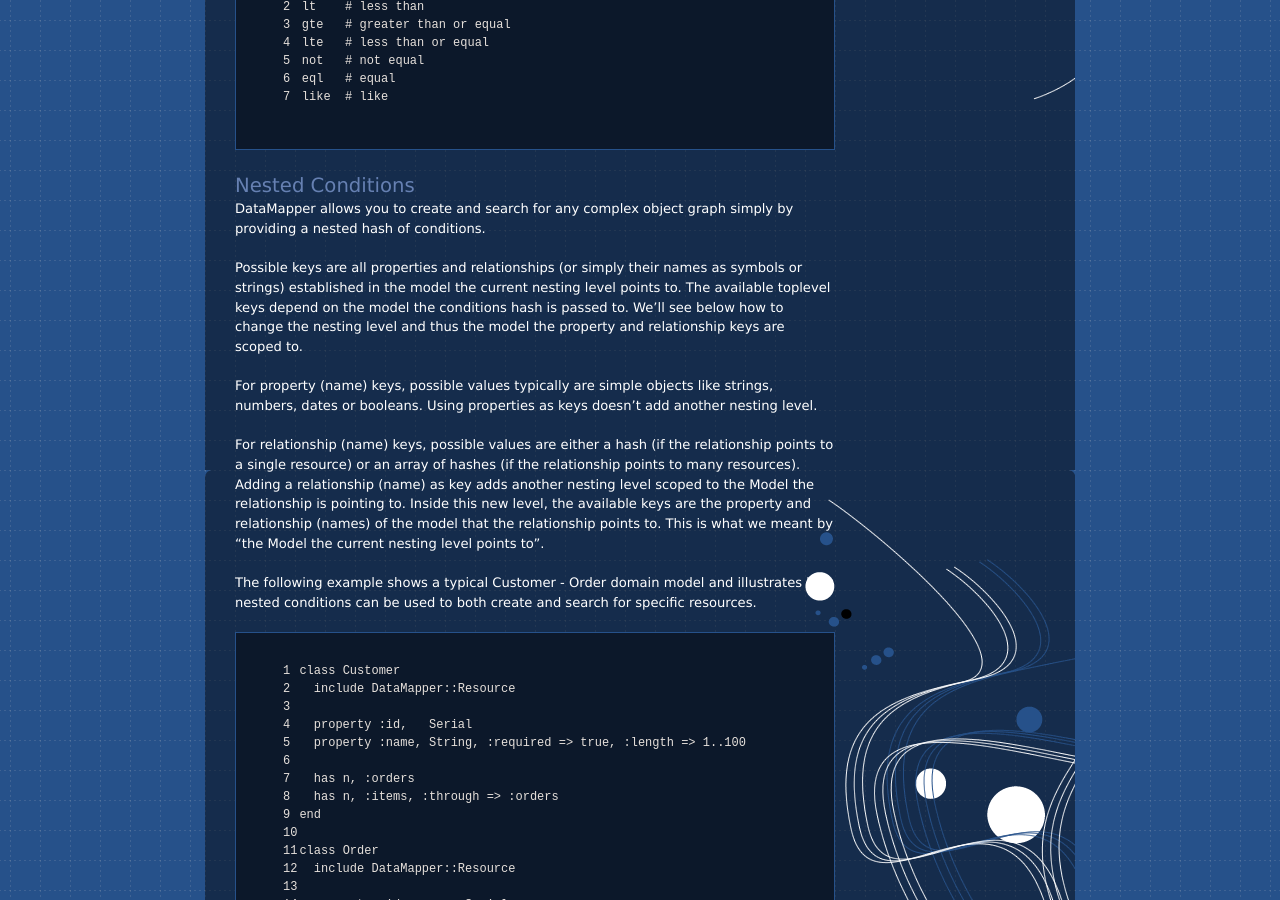
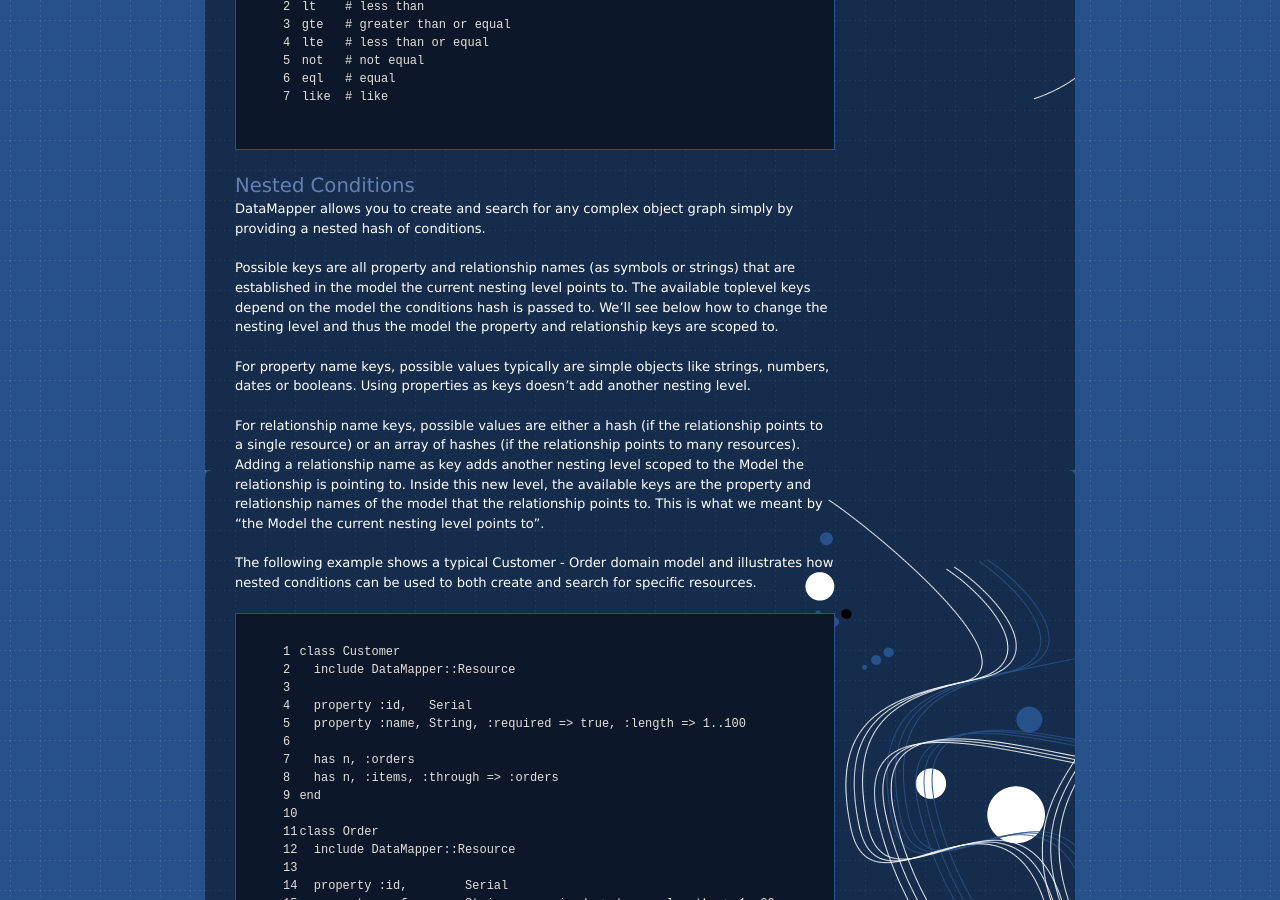
Before and after one commit to datamapper/datamapper.github.com, a Jekyll site: the page built from docs/find.markdown, in a window 1280 px wide and 900 px high, scrolled down 1659 px. Built offline with Jekyll 4.4.1, drawn with Linux system fonts in a browser that asks for light colours.

Commit message:
Some corrections to the docs about nested conditions
We now only mention that property and relationship
*names* are available as keys in nested conditions.

While it's technically possible to use Property
objects as keys too, I'd think that the use for
that is maybe rather rare. We can always add it
later if we decide that it's worth going into that
much detail.

Using relationship objects as keys was confusing
and wrong to begin with. A future commit will add
some docs for constructing QueryPath objects,
which is the actual concept behind the idea.

```diff
--- a/docs/find.markdown
+++ b/docs/find.markdown
@@ -91,11 +91,11 @@ Nested Conditions
 -----------------
 DataMapper allows you to create and search for any complex object graph simply by providing a nested hash of conditions.
 
-Possible keys are all properties and relationships (or simply their names as symbols or strings) established in the model the current nesting level points to. The available toplevel keys depend on the model the conditions hash is passed to. We'll see below how to change the nesting level and thus the model the property and relationship keys are scoped to.
+Possible keys are all property and relationship names (as symbols or strings) that are established in the model the current nesting level points to. The available toplevel keys depend on the model the conditions hash is passed to. We'll see below how to change the nesting level and thus the model the property and relationship keys are scoped to.
 
-For property (name) keys, possible values typically are simple objects like strings, numbers, dates or booleans. Using properties as keys doesn't add another nesting level.
+For property name keys, possible values typically are simple objects like strings, numbers, dates or booleans. Using properties as keys doesn't add another nesting level.
 
-For relationship (name) keys, possible values are either a hash (if the relationship points to a single resource) or an array of hashes (if the relationship points to many resources). Adding a relationship (name) as key adds another nesting level scoped to the Model the relationship is pointing to. Inside this new level, the available keys are the property and relationship (names) of the model that the relationship points to. This is what we meant by "the Model the current nesting level points to".
+For relationship name keys, possible values are either a hash (if the relationship points to a single resource) or an array of hashes (if the relationship points to many resources). Adding a relationship name as key adds another nesting level scoped to the Model the relationship is pointing to. Inside this new level, the available keys are the property and relationship names of the model that the relationship points to. This is what we meant by "the Model the current nesting level points to".
 
 The following example shows a typical Customer - Order domain model and illustrates how nested conditions can be used to both create and search for specific resources.
 
```
